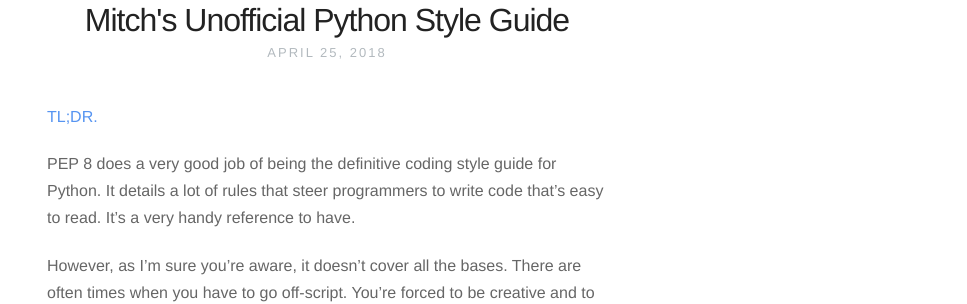
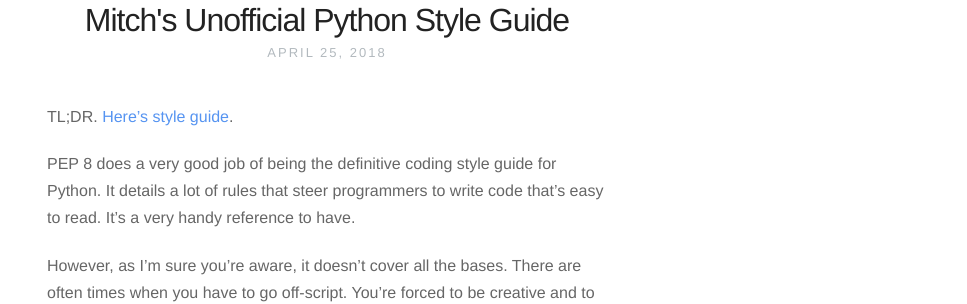
Before and after one commit to mixxorz/mixxorz.github.io, a Jekyll site: the page built from _posts/2018-04-25-mitchs-unofficial-python-style-guide.md, in a window 1280 px wide. Shown: the part 180-484 px from the top of the page, without its empty margins (313-1280 px from the left). Built offline with Jekyll 4.4.1, drawn with Linux system fonts in a browser that asks for light colours; nearby versions of some CDN libraries; comment, search, counter and statistics services are not loaded.

Commit message:
Update Mitch's Unofficial Python Style Guide
* Clarify the TL;DR link

```diff
--- a/_posts/2018-04-25-mitchs-unofficial-python-style-guide.md
+++ b/_posts/2018-04-25-mitchs-unofficial-python-style-guide.md
@@ -4,7 +4,7 @@
 description: A Python style guide that doesn't make you think
 ---
 
-[TL;DR.](https://github.com/mixxorz/python)
+TL;DR. [Here's style guide](https://github.com/mixxorz/python).
 
 PEP 8 does a very good job of being the definitive coding style guide for
 Python. It details a lot of rules that steer programmers to write code that’s
```
